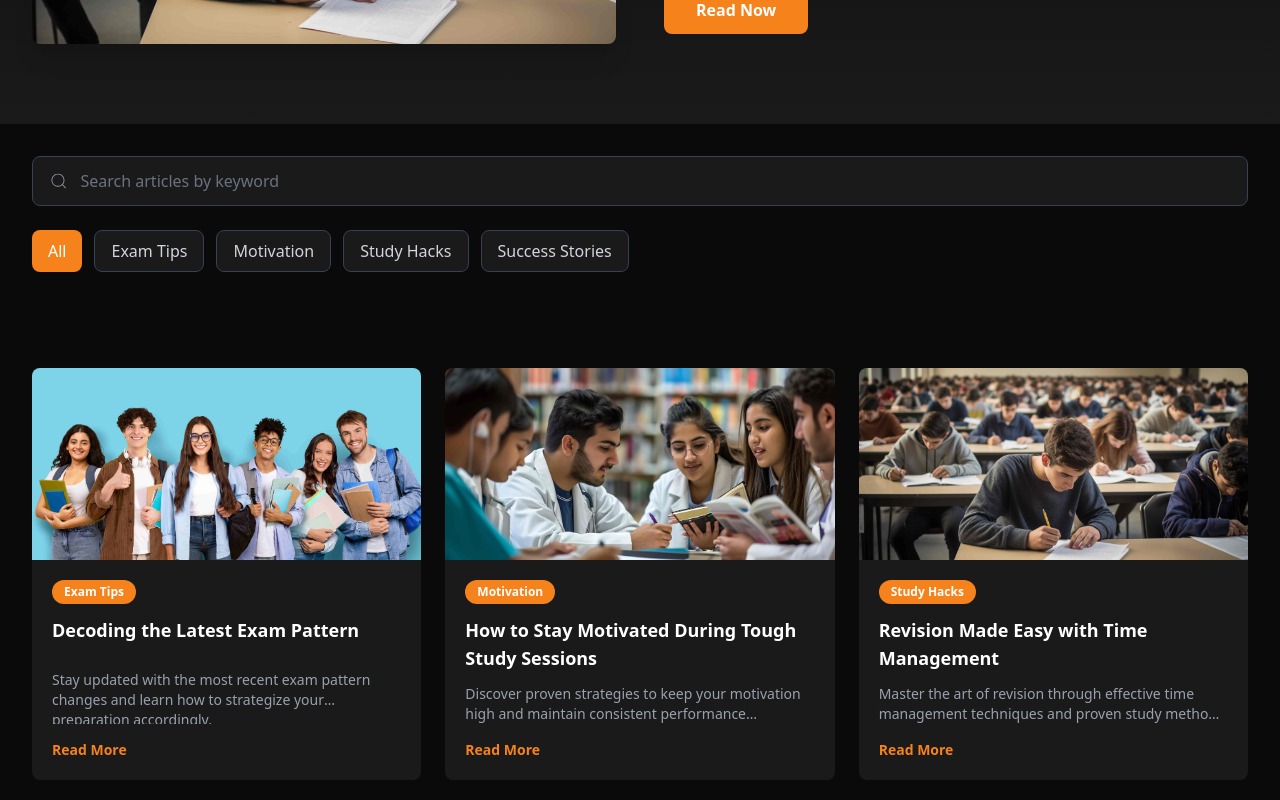
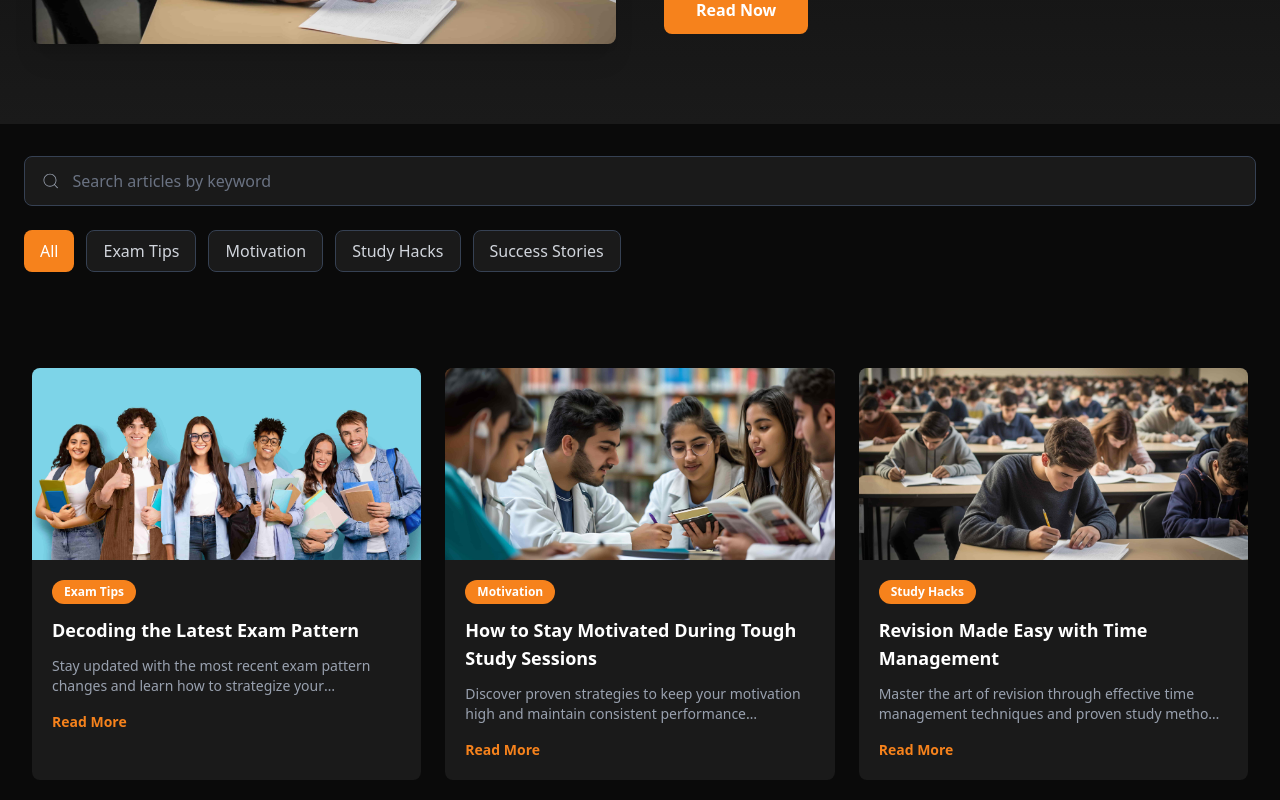
Before and after one commit to atif-afsar/Drift-Academy, a React (Vite) app: page /blogs in a window 1280 px wide. Shown: the part 500-1300 px from the top of the page. Built offline with nearby package versions, Linux system fonts and the light colour scheme; grey boxes are pictures that could not be loaded.

Commit message:
Fixing the blogs Section

```diff
--- a/src/Components/Blogs/BlogCard.jsx
+++ b/src/Components/Blogs/BlogCard.jsx
@@ -23,12 +23,12 @@ const BlogCard = ({ id, image, tag, title, description, }) => {
         </div>
 
         {/* Title */}
-        <h3 className="text-lg font-bold text-white mb-3 line-clamp-2 flex-grow">
+        <h3 className="text-lg font-bold text-white mb-3 line-clamp-2">
           {title}
         </h3>
 
         {/* Description */}
-        <p className="text-gray-400 text-sm mb-4 line-clamp-2 flex-grow">
+        <p className="text-gray-400 text-sm mb-4 line-clamp-2 ">
           {description}
         </p>
 
--- a/src/Components/Blogs/BlogsFilters.jsx
+++ b/src/Components/Blogs/BlogsFilters.jsx
@@ -18,7 +18,8 @@ const BlogsFilters = ({ onFilterChange, onSearchChange }) => {
   }
 
   return (
-    <div className="w-full bg-[#0a0a0a] py-8 px-4 sm:px-6 lg:px-8">
+    <div className="w-full bg-[#0a0a0a] py-8 px-4 sm:px-6 l
+    g:px-8">
       <div className="max-w-7xl mx-auto">
         {/* Search Bar */}
         <div className="flex items-center gap-3 bg-[#1a1a1a] rounded-lg px-4 py-3 mb-6 border border-gray-700">
```
